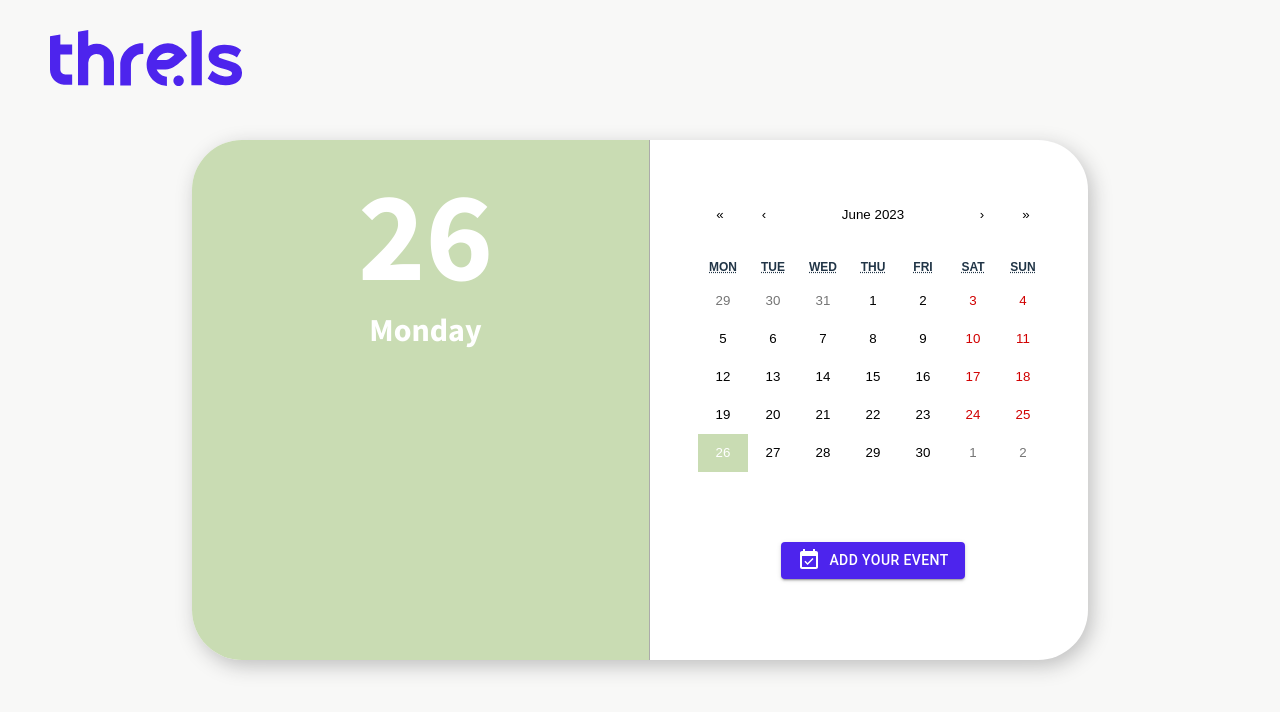
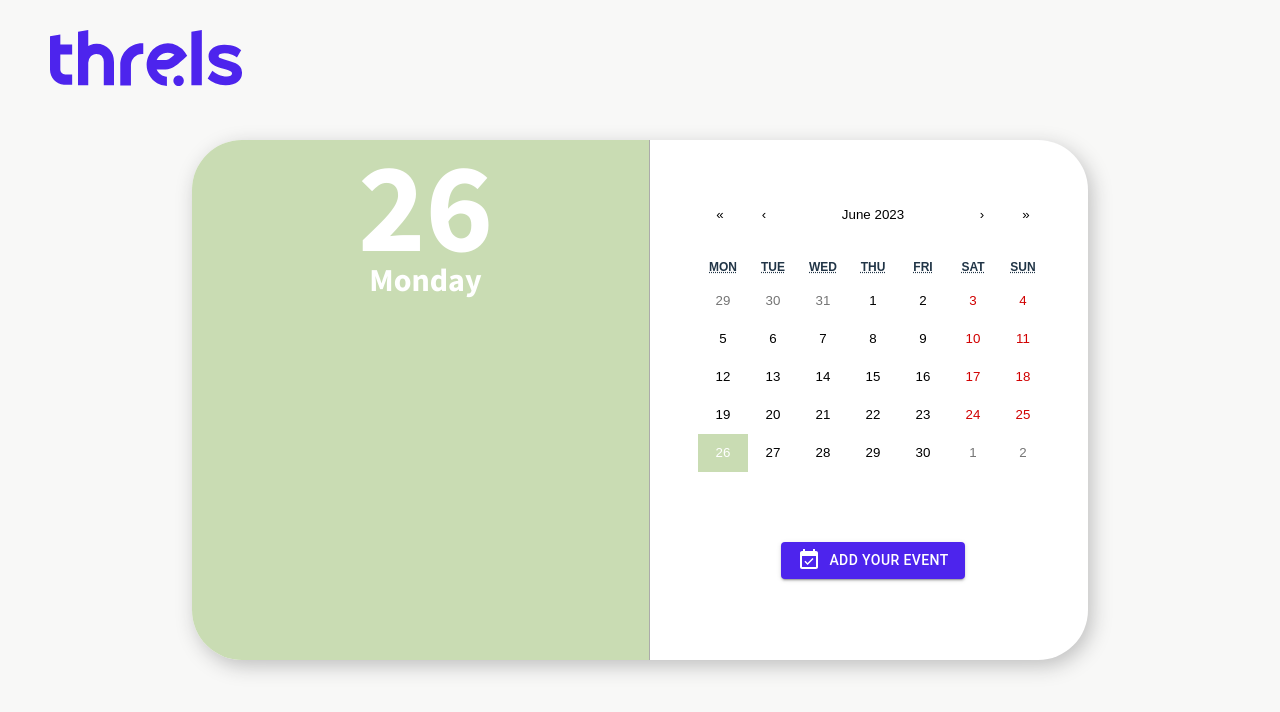
Before and after one commit to fmaraposo/threls-client, a React (Vite) app: page / in a window 1280 px wide. Shown: the top 712 px of the page. Built offline with nearby package versions, Linux system fonts and the light colour scheme; no server answers.

Commit message:
fixing css

```diff
--- a/src/App.css
+++ b/src/App.css
@@ -106,11 +106,14 @@ li {
 .list-events-container {
 	display: flex;
 	flex-direction: column;
+	height: 100%;
 }
 
 .list-events {
-	height: 35vh;
 	overflow: scroll;
+	margin: 0;
+	height:  75%;
+	margin: 5px 0px;
 }
 
 .events {
@@ -119,6 +122,7 @@ li {
 	align-items: center;
 	justify-content: center;
 	width: 100%;
+	height: 25%;
 	padding: 25px;
 }
 
@@ -132,6 +136,8 @@ li {
 	font-weight: bold;
 	font-size: 2em;
 	color: #ffff;
+	position: relative;
+	top: -20px;
 }
 
 .model-dialog {
--- a/src/components/Events/EventItem.jsx
+++ b/src/components/Events/EventItem.jsx
@@ -15,7 +15,7 @@ const EventItem = ({ events, setEvents, setOpenModal, setEditEvent }) => {
 					const eventIndex = events.findIndex((e) => e._id === event._id)
 					const isEventOnSameDay = isSameDay(parseISO(event.startDate), parseISO(event.endDate))
 					return (
-						<div key={index} className="event-item-container-parent" style={{ overflow: 'scroll' }}>
+						<div key={index} className="event-item-container-parent">
 							<Grow
 								in={eventIndex === index}
 								style={{ transformOrigin: '0 0 0' }}
@@ -41,7 +41,7 @@ const EventItem = ({ events, setEvents, setOpenModal, setEditEvent }) => {
 													{formatTime(event.startDate)} - {formatTime(event.endDate)}
 												</span>
 
-												<span className="event-notes">{event.notes}</span>
+												{event.notes && <span className="event-notes">{event.notes}</span>}
 											</>
 										)}
 									</div>
```
